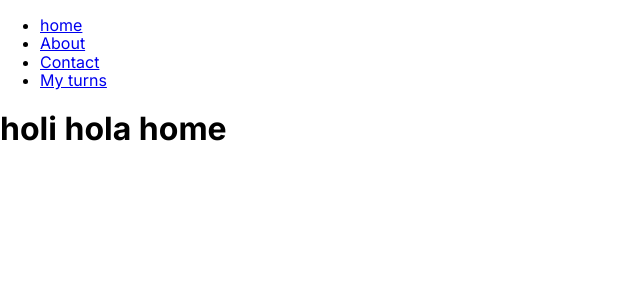
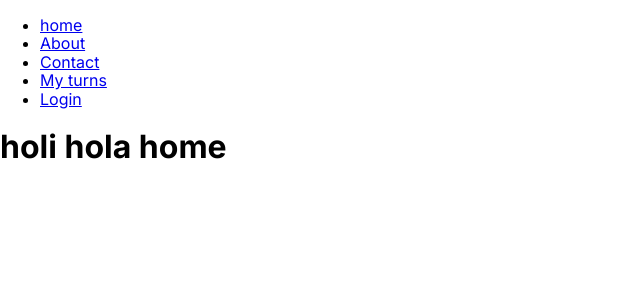
Before and after one commit to ddrosado/MightyMonkeyPF, a Next.js app in the folder client/: page / in a window 1280 px wide. Shown: the top 300 px of the page, without its empty margins (0-640 px from the left). Built offline with nearby package versions, Linux system fonts and the light colour scheme.

Commit message:
add logIn

```diff
--- a/client/components/navBar/Navbar.jsx
+++ b/client/components/navBar/Navbar.jsx
@@ -9,7 +9,9 @@ export const Navbar = () => {
   {label : "About", route: "/aboutUs"},
   {label : "Contact", route: "/contact"},
   {label : "My turns", route: "/turns"},
-   ]
+  {label : "Login", route: "/logIn"}
+  ]
+
   return (
     <div>
         <ul>
```
